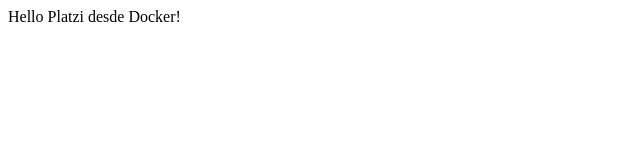
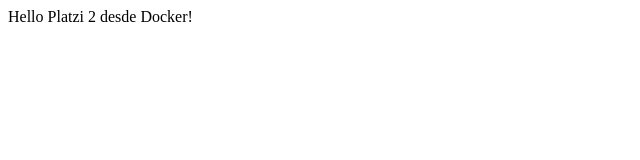
Before and after one commit to anncode1/DevOps-CircleCI, a website: page public/index.html in a window 1280 px wide. Shown: the full height of the page, 0-640 px from the left. Drawn offline with Linux system fonts and the light colour scheme.

Commit message:
change html file

```diff
--- a/public/index.html
+++ b/public/index.html
@@ -3,6 +3,6 @@
 		<title>Hola amigos</title>
 	</header>
 	<body>
-		Hello Platzi desde Docker!
+		Hello Platzi 2 desde Docker!
 	</body>
 </html>
```
